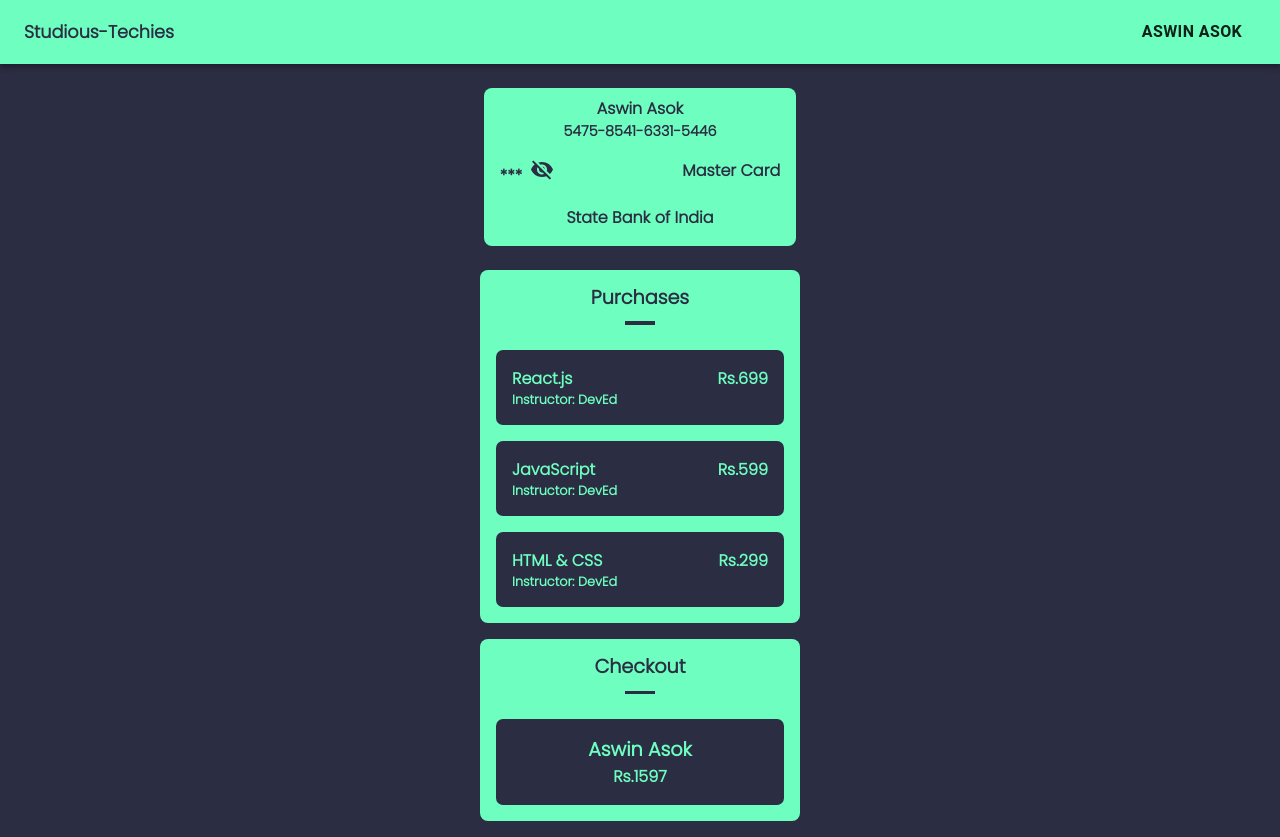
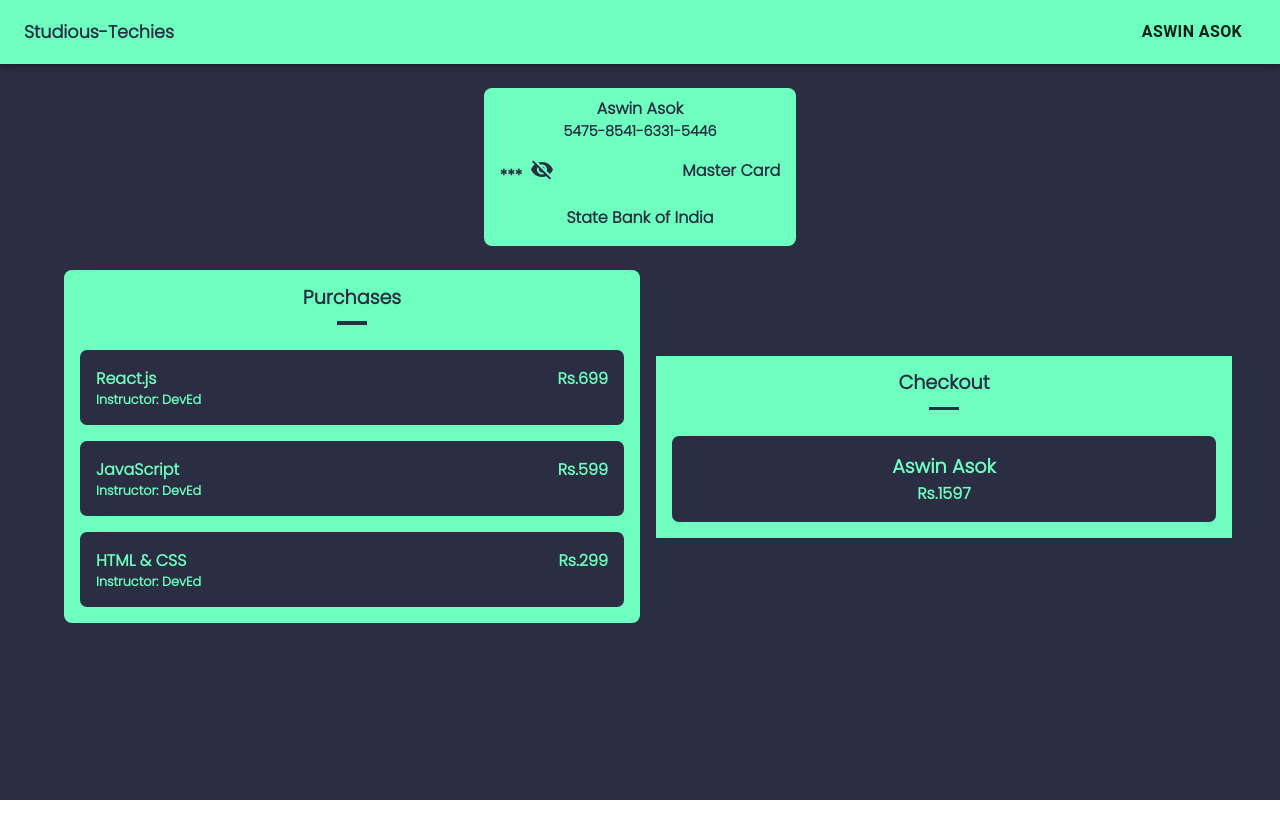
Before and after one commit to AswinAsok/Studious-Techies, a React (Create React App) app: page /payments in a window 1280 px wide. After the commit the page ends 800 px from the top, so only its background shows below. Built offline with nearby package versions, Linux system fonts and the light colour scheme.

Commit message:
Checkout section has been added

```diff
--- a/src/Payment/Payments.css
+++ b/src/Payment/Payments.css
@@ -74,8 +74,15 @@
 
 .purchase-details {
   padding: 1rem;
-  width: 16rem;
+  width: 60vw;
 }
+@media screen and (min-width: 480px) {
+  .purchase-details {
+    padding: 1rem;
+    width: 40vw;
+  }
+}
+
 .course-nameprice {
   display: flex;
   flex-direction: row;
@@ -83,41 +90,41 @@
 }
 .instruct {
   font-size: 0.8rem;
+  color: #6effc0;
+  font-weight: bold;
+  border-radius: 8px;
 }
 
-
-
-.checkout {
+.checkout{
   background-color: #6effc0;
   color: #2b2d42;
   font-weight: bold;
-  margin-bottom: 2rem;
-  border-radius: 8px;
-  margin-bottom: 1rem;
-  margin-left: 1rem;
-  margin-right: 1rem;
-
 }
 
-.checkout-details{
+.checkout-details {
   background-color: #2b2d42;
   border-radius: 7px;
   color: #6effc0;
   margin: 1rem;
   font-weight: bold;
   padding: 1rem;
-  width: 16rem;
+  width: 60vw;
   display: flex;
   justify-content: center;
   align-items: center;
   flex-direction: column;
-
+}
+@media screen and (min-width: 480px) {
+  .checkout-details {
+    padding: 1rem;
+    width: 40vw;
+  }
 }
 
-.name{
+.name {
   font-size: 1.2rem;
 }
 
-.total{
+.total {
   font-size: 1.1re;
 }
--- a/src/Payment/Payments.jsx
+++ b/src/Payment/Payments.jsx
@@ -98,7 +98,7 @@
             </div>
           </div>
         </Grid>
-        <Grid container direction="column" justify="center" alignItems="center">
+        <Grid container direction="row" justify="center" alignItems="center">
           <div className="purchases">
             <div className="title">
               <div>Purchases</div>
@@ -145,7 +145,6 @@
               <hr className="line" />
             </div>
             <div className="checkout-details">
-
               <div className="name">Aswin Asok</div>
               <div className="total">Rs.1597</div>
             </div>
```
